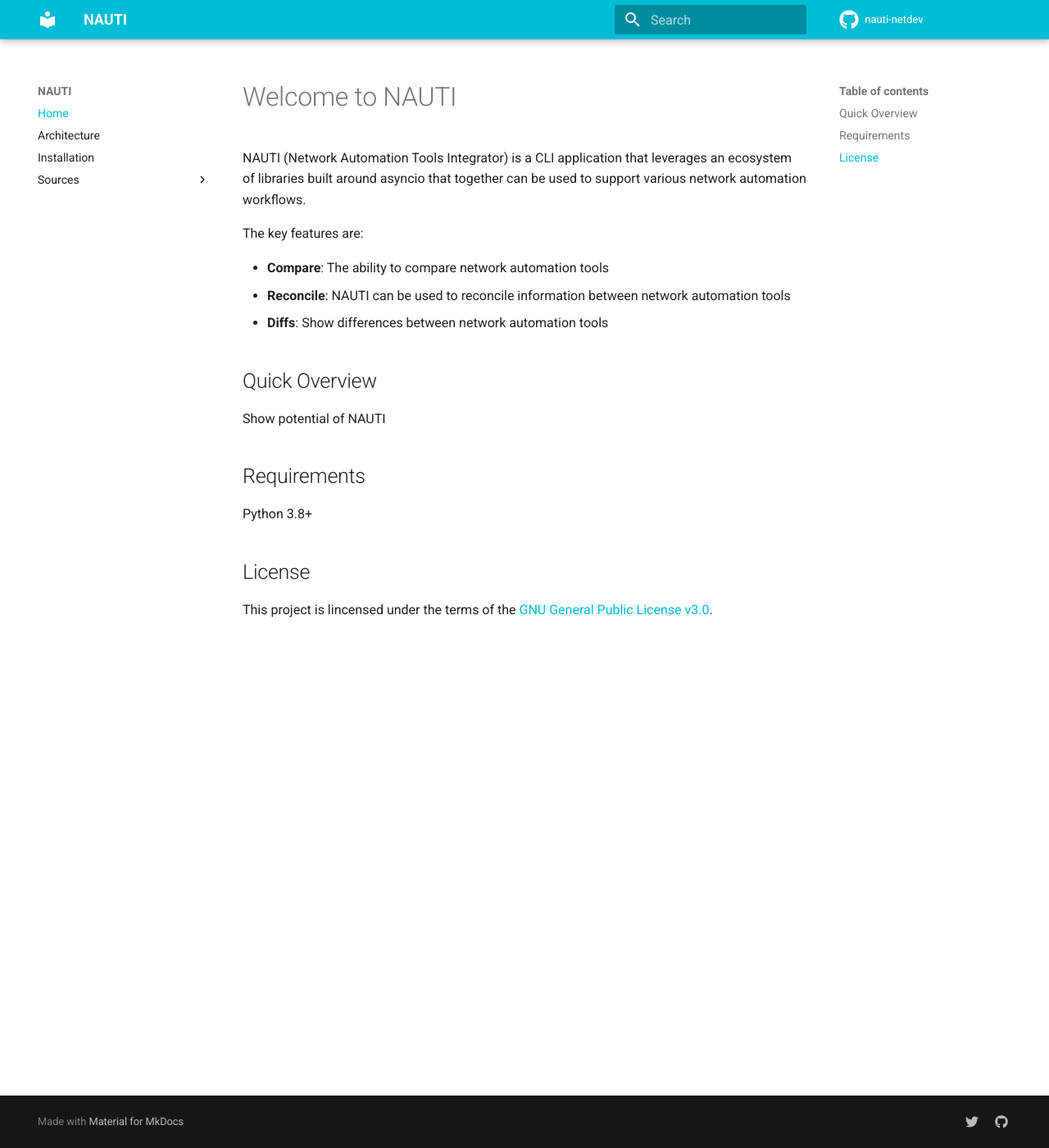
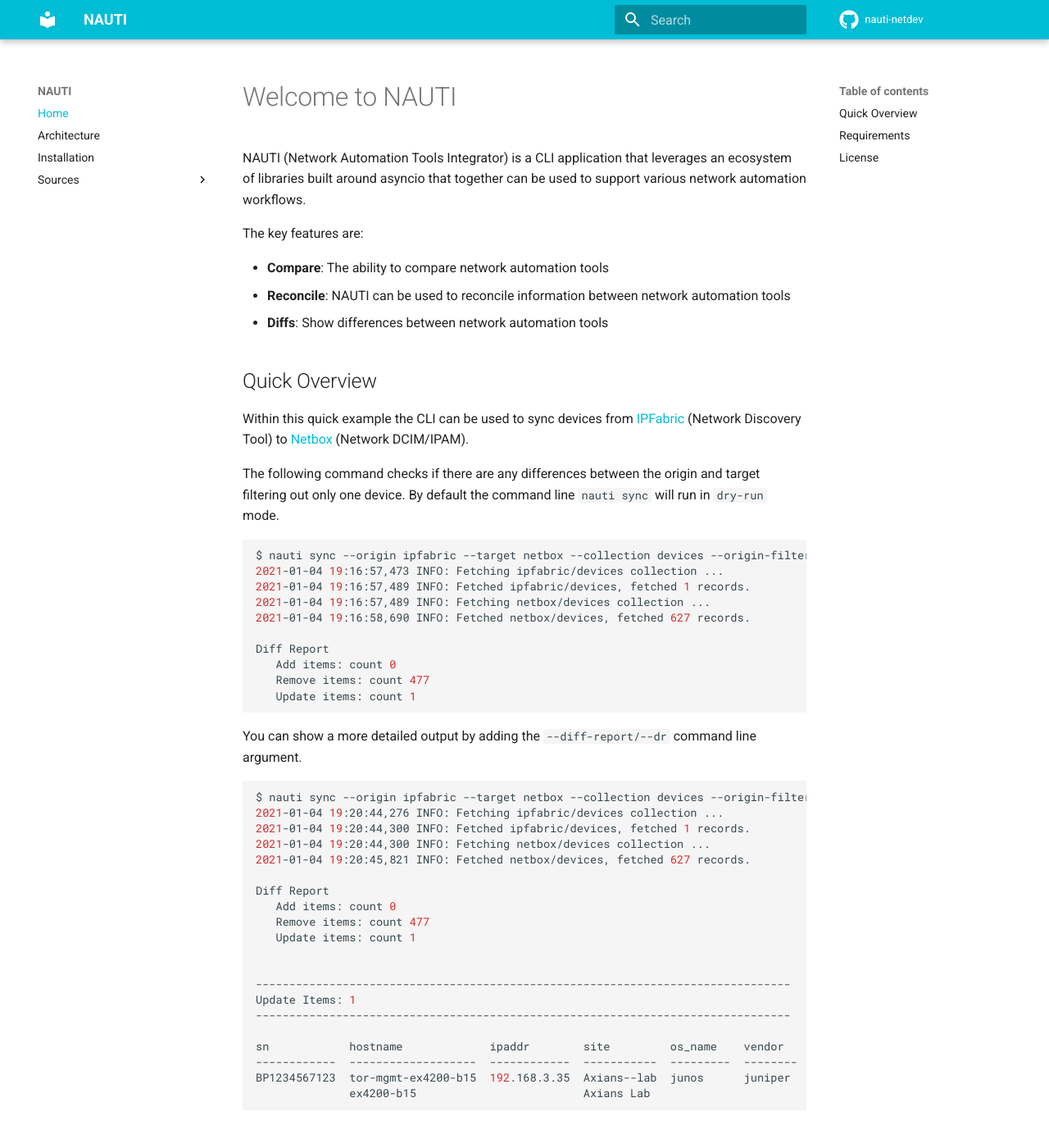
Before and after one commit to nauti-netdev/nauti-docs, an MkDocs documentation site: the page built from docs/index.md, in a window 1280 px wide and 1400 px high. Shown: the whole window at 82% size. Built offline with MkDocs 1.6.1 and Material for MkDocs 9.7.7, drawn with Linux system fonts in a browser that asks for light colours.

Commit message:
update index.md

````diff
--- a/docs/index.md
+++ b/docs/index.md
@@ -9,7 +9,45 @@
 - **Diffs**: Show differences between network automation tools
 
 ## Quick Overview
-Show potential of NAUTI
+Within this quick example the CLI can be used to sync devices from [IPFabric](https://ipfabric) (Network Discovery Tool) to [Netbox](https://github.com/net) (Network DCIM/IPAM).
+
+The following command checks if there are any differences between the origin and target filtering out only one device. By default the command line `nauti sync` will run in `dry-run` mode.
+```bash
+$ nauti sync --origin ipfabric --target netbox --collection devices --origin-filter "hostname ~ b15"
+2021-01-04 19:16:57,473 INFO: Fetching ipfabric/devices collection ...
+2021-01-04 19:16:57,489 INFO: Fetched ipfabric/devices, fetched 1 records.
+2021-01-04 19:16:57,489 INFO: Fetching netbox/devices collection ...
+2021-01-04 19:16:58,690 INFO: Fetched netbox/devices, fetched 627 records.
+
+Diff Report
+   Add items: count 0
+   Remove items: count 477
+   Update items: count 1
+```
+
+You can show a more detailed output by adding the `--diff-report/--dr` command line argument.
+```bash
+$ nauti sync --origin ipfabric --target netbox --collection devices --origin-filter "hostname ~ b15" --diff-report upd
+2021-01-04 19:20:44,276 INFO: Fetching ipfabric/devices collection ...
+2021-01-04 19:20:44,300 INFO: Fetched ipfabric/devices, fetched 1 records.
+2021-01-04 19:20:44,300 INFO: Fetching netbox/devices collection ...
+2021-01-04 19:20:45,821 INFO: Fetched netbox/devices, fetched 627 records.
+
+Diff Report
+   Add items: count 0
+   Remove items: count 477
+   Update items: count 1
+
+
+--------------------------------------------------------------------------------
+Update Items: 1
+--------------------------------------------------------------------------------
+
+sn            hostname             ipaddr        site         os_name    vendor    model       status
+------------  -------------------  ------------  -----------  ---------  --------  ----------  --------
+BP1234567123  tor-mgmt-ex4200-b15  192.168.3.35  Axians--lab  junos      juniper   ex4200      active
+              ex4200-b15                         Axians Lab                        ex4200-48t
+```
 
 ## Requirements
 Python 3.8+
````
